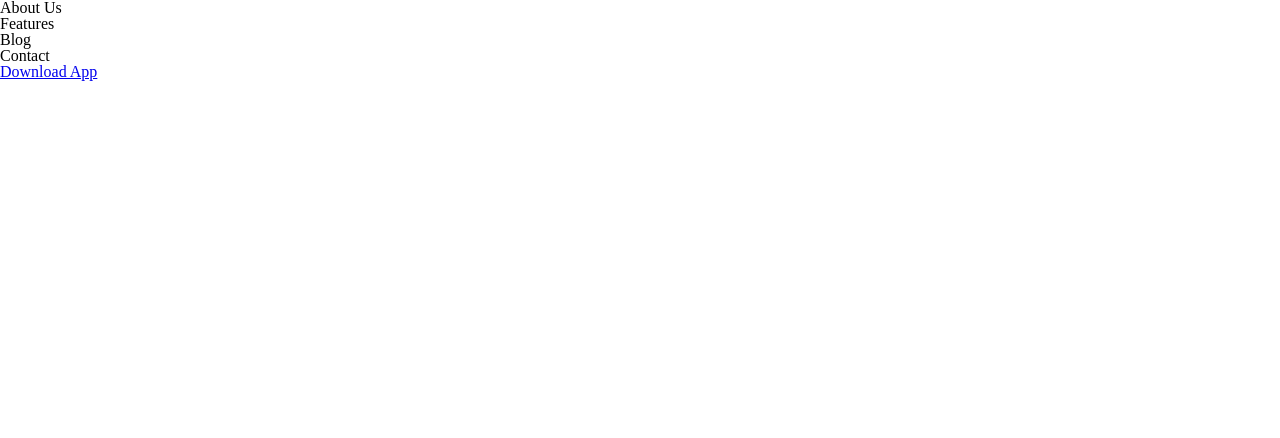
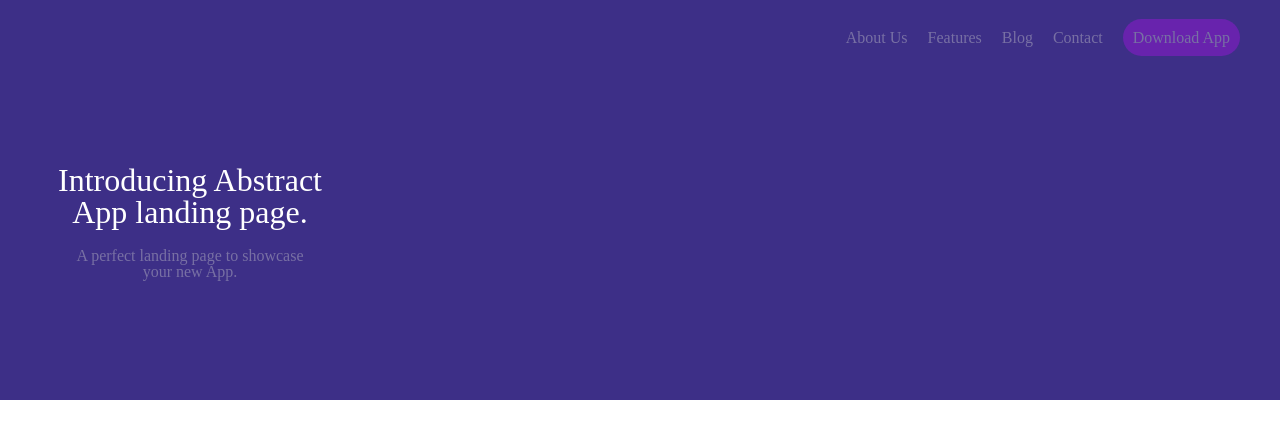
Before and after one commit to Imon-Ovbude/landing-page, a plain HTML site: page index.html in a window 1280 px wide. Drawn offline with Linux system fonts and the light colour scheme.

Commit message:
third commit: created lower header section and added styles for header section

```diff
--- a/css/reset.css
+++ b/css/reset.css
@@ -19,7 +19,7 @@ time, mark, audio, video {
 	margin: 0;
 	padding: 0;
 	border: 0;
-	font-size: 100%;
+	font-size: 62.5%;
 	font: inherit;
 	vertical-align: baseline;
 }
--- a/css/styles.css
+++ b/css/styles.css
@@ -1,48 +1,64 @@
-/* http://meyerweb.com/eric/tools/css/reset/
-   v2.0 | 20110126
-   License: none (public domain)
-*/
+.container {
+	width: 100%;
+}
 
-html, body, div, span, applet, object, iframe,
-h1, h2, h3, h4, h5, h6, p, blockquote, pre,
-a, abbr, acronym, address, big, cite, code,
-del, dfn, em, img, ins, kbd, q, s, samp,
-small, strike, strong, sub, sup, tt, var,
-b, u, i, center,
-dl, dt, dd, ol, ul, li,
-fieldset, form, label, legend,
-table, caption, tbody, tfoot, thead, tr, th, td,
-article, aside, canvas, details, embed,
-figure, figcaption, footer, header, hgroup,
-menu, nav, output, ruby, section, summary,
-time, mark, audio, video {
-	margin: 0;
-	padding: 0;
-	border: 0;
-	font-size: 100%;
-	font: inherit;
-	vertical-align: baseline;
+.container-div {
+	background-color: rgb(61,47,135);
+	height: 400px;
 }
-/* HTML5 display-role reset for older browsers */
-article, aside, details, figcaption, figure,
-footer, header, hgroup, menu, nav, section {
-	display: block;
+
+/* Header Section */
+.container-div .header-container {
+	max-width: 1200px;
+	margin: 0 auto;
+	height: 100%;
 }
-body {
-	line-height: 1;
+
+.header {
+	color: rgb(120,112,164);
+	display: flex;
+	justify-content: flex-end;
+	padding-top: 30px;
 }
-ol, ul {
-	list-style: none;
+
+.header .nav .nav-ul{
+	display: flex;
 }
-blockquote, q {
-	quotes: none;
+
+.header .nav .nav-ul li{
+	margin-left: 20px;
 }
-blockquote:before, blockquote:after,
-q:before, q:after {
-	content: '';
-	content: none;
+
+.header .nav .nav-ul li .download-button{
+	text-decoration: none;
+	background-color: rgb(104,35,173);
+	padding: 10px;
+	border-radius: 20px;
+	color: rgb(120,112,164);
 }
-table {
-	border-collapse: collapse;
-	border-spacing: 0;
+
+.header-container .header-statement {
+	display: flex;
+	flex-direction: column;
+	height: 88%;
+	width: 25%;
+	justify-content: center;
+
 }
+
+.header-container .header-statement .header-statement-div1 {
+	font-size: 2rem;
+	color: #fff;
+	margin-bottom: 20px;
+	display: flex;
+	flex-direction: column;
+	align-items: center;
+}
+
+.header-container .header-statement .header-statement-div2 {
+	font-size: 1.2;
+	color: rgb(120,112,164);
+	display: flex;
+	flex-direction: column;
+	align-items: center;
+}
--- a/index.html
+++ b/index.html
@@ -10,6 +10,8 @@
 </head>
 <body>
     <div class="container">
+        <div class="container-div">
+            <div class="header-container">
                 <header class="header">
                     <nav class="nav">
                         <ul class="nav-ul">
@@ -21,6 +23,18 @@
                         </ul>
                     </nav>
                 </header>
+                <div class="header-statement">
+                    <div class="header-statement-div1">
+                        <div>Introducing Abstract</div>
+                        <div>App landing page.</div>
+                    </div>
+                    <div class="header-statement-div2">
+                        <div>A perfect landing page to showcase</div>
+                        <div>your new App.</div>
+                    </div>
+                </div>
+            </div>
+        </div>
     </div>
 </body>
 </html>
```
Lines whose indentation alone changed are shown as unchanged.
